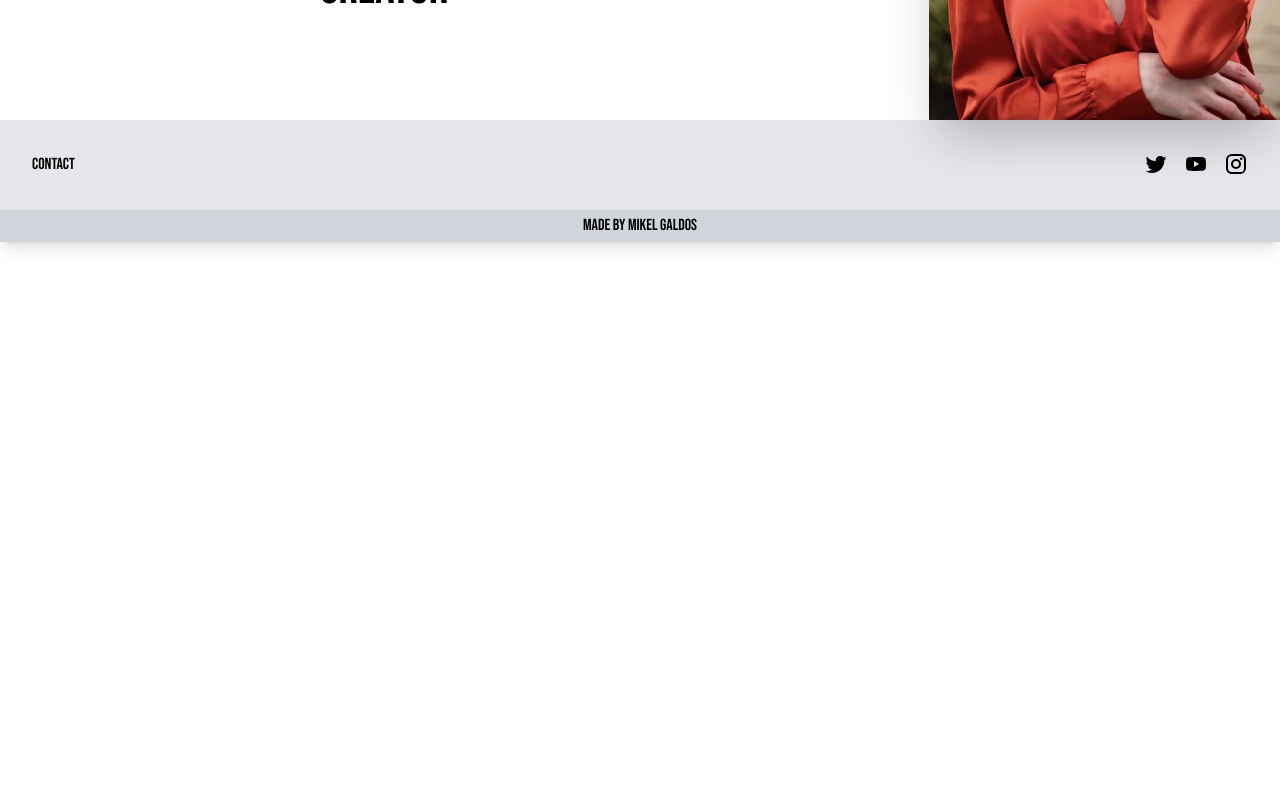
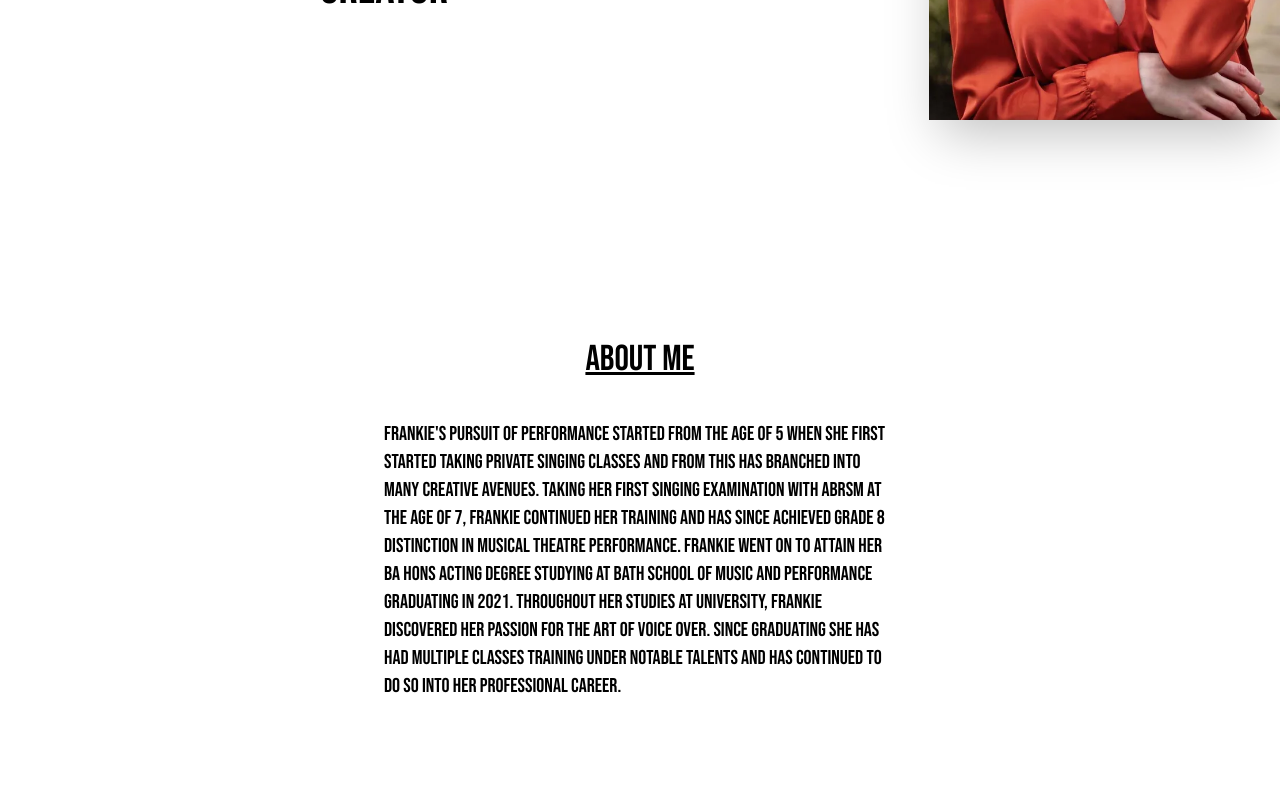
Before and after one commit to MikelGV/Learn, a Next.js app in the folder learn-tailwind/: page / in a window 1280 px wide. Shown: the part 480-1280 px from the top of the page. Before the commit the page ends 800 px from the top, so only its background shows below. Built offline with nearby package versions, Linux system fonts and the light colour scheme.

Commit message:
about frankie test

```diff
--- a/learn-tailwind/pages/index.tsx
+++ b/learn-tailwind/pages/index.tsx
@@ -29,13 +29,26 @@ export default function Home() {
         </div>
       </div> */}
 
-      <div className='font-bebasneue flex items-center'>
-        <div className='mx-80'>
-          <h1 className='text-7xl'>FRANKIE TAYLOR SCOTT</h1>
-          <h2 className='text-5xl'>Actress | Creator</h2>
+      <div className='font-bebasneue'>
+        <div id='index' className='flex items-center'>
+          <div className='mx-80'>
+            <h1 className='text-7xl'>FRANKIE TAYLOR SCOTT</h1>
+            <h2 className='text-5xl'>Actress | Creator</h2>
+          </div>
+          <div className='flex items-center shadow-2xl'>
+            <img src="/images/Frankie.png" alt="" />
+          </div>
         </div>
-        <div className='flex items-center shadow-2xl'>
-          <img src="/images/Frankie.png" alt="" />
+        <div id='About' className='flex items-center justify-center h-screen'>
+          <div className='text-center'>
+            <h2 className='text-4xl underline mb-10'>About Me</h2>
+            <p className='max-w-lg text-left text-xl'>
+              Frankie's pursuit of performance started from the age of 5 when she first started taking private singing classes and from this has branched into many creative avenues.
+              Taking her first singing examination with ABRSM at the age of 7,
+              Frankie continued her training and has since achieved Grade 8 Distinction in Musical Theatre performance. Frankie went on to attain her BA Hons Acting Degree studying at Bath School of Music and Performance graduating in 2021.
+              Throughout her studies at university, Frankie discovered her passion for the art of voice over.
+              Since graduating she has had multiple classes training under notable talents and has continued to do so into her professional career. </p>
+          </div>
         </div>
       </div>
 
```
